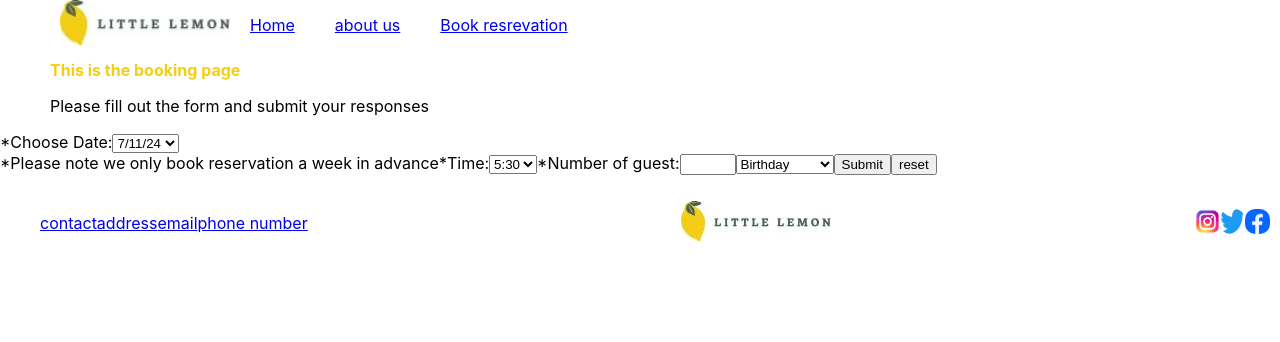
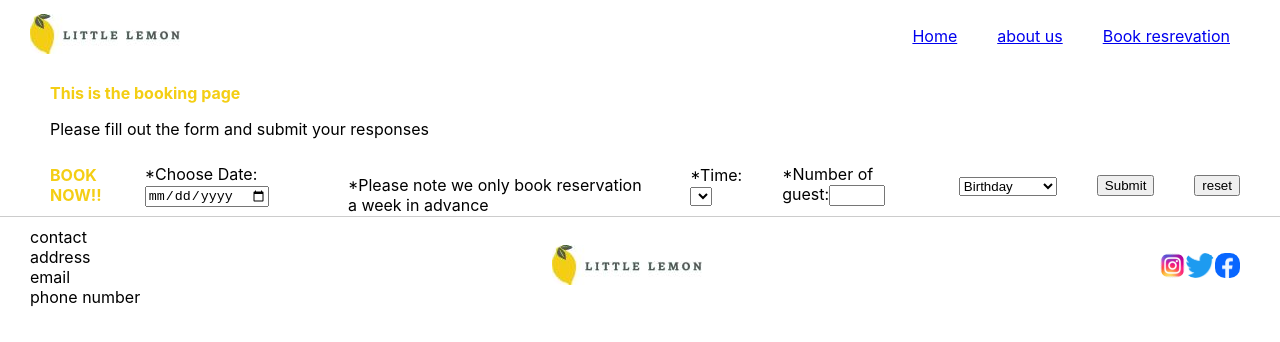
Before and after one commit to lisahry11/Little-Lemon, a React (Create React App) app: page /booking in a window 1280 px wide. Shown: the top 342 px of the page. Built offline with nearby package versions, Linux system fonts and the light colour scheme.

Commit message:
updating css navbar and footer

```diff
--- a/src/components/BookingForm.js
+++ b/src/components/BookingForm.js
@@ -1,53 +1,69 @@
 import React from "react";
 
-const BookingForm = ({ Date, Time, Amount, Occasion, handleClick, resetFunction, setDate, setTime, setAmount, setOccasion }) => {
+const BookingForm = ({ date, times, amount, occasion, selectedTime, setSelectedTime,  handleClick, resetFunction, setDate, dispatch, setAmount, setOccasion }) => {
 
     const handleSubmit = (e) => {
         e.preventDefault();
-        handleClick(); // MUST CALL FUNCTION FROM PARENT COMPONENT INSIDE FUNCTION ON CHILD
+        handleClick(e); // MUST CALL FUNCTION FROM PARENT COMPONENT INSIDE FUNCTION ON CHILD (DONT FORGET TO ADD THE EVENT OBJECT, e)
     }
 
     const handleReset = () => {
         resetFunction(); // MUST CALL FUNCTION FROM PARENT COMPONENT INSIDE FUNCTION ON CHILD
     }
 
+    const handleDateChange =(e) => {
+        const selectedDate = e.target.value;
+        setDate(selectedDate);
+        dispatch({ type: 'UPDATED_TIMES', date: selectedDate });
+
+    }
+
+    const handleTimeChange = (e) => {
+        const selectedTime = e.target.value;
+        setSelectedTime(selectedTime);
+        dispatch({ type: 'UPDATED_TIMES', time: selectedTime });
+    }
+
+    const formStyle = {
+        display: 'inline-flex',
+        alignItems: 'center',
+        justifyContent: 'center',
+        marginRight: 40,
+        gap: 40,
+
+    }
+
     return (
         <>
-            <form onSubmit={handleSubmit}>
+            <form onSubmit={handleSubmit} style={formStyle}>
+                <heading>
+                    <h1>BOOK NOW!!</h1>
+                </heading>
                 <label htmlFor="res-date">*Choose Date:
-                    <select required type="date" value={Date} onChange={(e) => setDate(e.target.value)}>
-                        <option value='7/11/24'>7/11/24</option>
-                        <option value='7/12/24'>7/12/24</option>
-                        <option value='7/13/24'>7/13/24</option>
-                        <option value='7/14/24'>7/14/24</option>
-                        <option value='7/15/24'>7/15/24</option>
-                        <option value='7/16/24'>7/16/24</option>
-                        <option value='7/17/24'>7/17/24</option>
-                    </select>
+                    <input required type="date" value={date} onChange={handleDateChange}>
+                </input>
                 </label>
                 <br />
                 *Please note we only book reservation a week in advance
                 <label htmlFor="res-time">*Time:
-                    <select required id="time" value={Time} onChange={(e) => setTime(e.target.value)}>
-                        <option value='5:30'>5:30</option>
-                        <option value='6:00'>6:00</option>
-                        <option value='6:30'>6:30</option>
-                        <option value='7:00'>7:00</option>
-                        <option value='7:30'>7:30</option>
+                    <select id="time" value={times} onChange={handleTimeChange}>
+                        {times.map((t, index) => (
+                            <option key={index} value={t}> {t}</option>
+                        ))}
                     </select>
                 </label>
                 <label htmlFor="guest">*Number of guest:
-                    <input required type="number" min={1} max={13} value={Amount} onChange={(e) => setAmount(e.target.value)} />
+                    <input required type="number" min={1} max={13} value={amount} onChange={(e) => setAmount(e.target.value)} />
                 </label>
-                <label htmlFor="occation">
-                    <select optional id="occasion" value={Occasion} onChange={(e) => setOccasion(e.target.value)}> occasion:
+                <label htmlFor="occasion">
+                    <select  id="occasion" value={occasion} onChange={(e) => setOccasion(e.target.value)}> Occasion:
                         <option value='birthday'>Birthday</option>
                         <option value='engagement'>Engagement</option>
                         <option value='annivarsary'>Annivarsary</option>
                     </select>
                 </label>
                 <button type="submit" >Submit</button>
-                <button type="reset" onClick={handleReset}>reset</button>
+                <button type="reset" data-testid='reset-button' onClick={handleReset}>reset</button>
             </form>
         </>
     );
--- a/src/components/Footer.js
+++ b/src/components/Footer.js
@@ -8,23 +8,26 @@ import facebook from "./images/facebook.png"
 
 const Footer = () => {
     return (
-        <footer>
-            <ul className='container'>
-                <span className='contact-info'>
-                    <li><a href="contact">contact</a></li>
-                    <li><a href="address">address</a></li>
-                    <li><a href="email">email</a></li>
-                    <li><a href="phone-number">phone number</a></li>
-                </span>
+        <footer className='container'>
+
+                <div className='contact-info'>
+                    <li>contact</li>
+
+                    <li>address</li>
+
+                    <li>email</li>
+
+                    <li>phone number</li>
+                </div>
                 <span className='footer-logo'>
                     <li><img src={logo} alt="little Lemon logo" ></img></li>
                 </span>
                 <span className='socials'>
                     <li><img src={instagram} alt="instagram" style={{ width: 25, height: 25 }}></img></li>
-                    <li><img src={twitter} alt="twitter" style={{ width: 25, height: 25 }}></img></li>
+                    <li><img src={twitter} alt="twitter" style={{ width: 30, height: 25 }}></img></li>
                     <li> <img src={facebook} alt="facebook" style={{ width: 25, height: 25 }}></img></li>
                 </span>
-            </ul>
+
         </footer>
     );
 }
--- a/src/components/Navigation.js
+++ b/src/components/Navigation.js
@@ -7,10 +7,12 @@ import { Link } from 'react-router-dom';
 
 function Navigation() {
     return (
-        <nav className='navbar'>
-               <span> <li >
+        <nav className='navbar-container'>
+            <span className='logo'>
+                <li >
                     <img src={logo} alt="logo" />
                 </li></span>
+            <ul className='links'>
                 <span>
                     <li >
                         <Link to="/" >Home</Link>
@@ -25,7 +27,9 @@ function Navigation() {
                     <li>
                         <Link to="/booking" >Book resrevation</Link>
                     </li>
+
                 </span>
+            </ul>
         </nav>
 
 
--- a/src/components/style/footer.css
+++ b/src/components/style/footer.css
@@ -1,37 +1,43 @@
 .container {
     display: flex;
     background-color: white;
-    padding: 10px;
     align-items: center;
     list-style-type: none;
-
+    border-top: 1px solid #ccc;
+    width: 100%;
+    padding: 10px;
 }
 
 .contact-info {
-    display: flex;
-    justify-content: space-between;
+    display: inline-block;
+
     margin-left: 20px;
-    padding: 10px 10px;
+    flex: 1; /* Allow it to grow and take available space */
 }
 
 .footer-logo {
-    display: flex;
-    margin-left: auto;
+    display: flex; /* Added display flex for alignment */
+    justify-content: center;
+    flex: 1; /* Allow it to grow and take available space */
 }
 
 .socials {
-    display: flex;
-    justify-content: space-between;
-    align-items: center;
-    margin-left: auto;
+    display: flex; /* Changed to flex for better alignment */
+    justify-content: flex-end; /* Align items to the right */
+    margin: 0 15px;
+    margin-right: 50px;
+    align-items: center; /* Align items vertically to the center */
+    flex: 1; /* Allow it to grow and take available space */
 }
+
 
 
 @media all and (max-width: 770px) {
     .contact-info {
-        display: inline-block;
+        flex: column;
         border: 1px solid black;
         margin-left: 20px;
+        padding: 10px;
     }
 
 }
--- a/src/components/style/navigation.css
+++ b/src/components/style/navigation.css
@@ -1,29 +1,35 @@
-.navbar {
-    background-color: white;
-     display: inline-flex;
+.navbar-container {
+     display: flex;
+     background-color: white;
      align-items: center;
-     justify-content: space-between;
-     padding: 0;
+     width: 100%;
+     padding: 10px;
+     list-style-type: none;
 
 }
 
-li {
+.logo {
+    margin-left: 20px;
+
+}
+
+.links {
+    display: inline-flex;
     color:black;
+    margin-left: auto;   /*makes it go to the right*/
+    margin-right: 40px;
+    justify-content: space-between;    /*Must put justify-content first then change the distance inbetween each with the margin in the next row*/
     list-style-type: none;
 }
 
-.navbar :first-child {
+.links li {
+    margin: 0 20px;
+}
 
-    margin-left: 20px;
-}
 
 @media all and (max-width: 865px) {
     .navbar {
         display: inline-block;
-        border: 1px solid black;
-        padding-right: 20px;
-        padding-bottom: 10px;
-        margin-left: 20px;
+        padding: 10px;
     }
-
 }
--- a/src/pages/BookingPage.js
+++ b/src/pages/BookingPage.js
@@ -1,50 +1,73 @@
-import React, { useState } from "react";
+import React, { useState, useReducer } from "react";
 import BookingForm from "../components/BookingForm";
 import Navigation from "../components/Navigation";
 import Footer from "../components/Footer";
 
-const BookingPage = () =>  {
 
-        const [Date, setDate] = useState('');
-        const [Time, setTime] = useState('6:00');
-        const [Amount, setAmount] = useState('4');
-        const [Occasion, setOccasion] = useState('Birthday');
+const initializeTimes =()=> []
 
-        const handleClick = (e) => {
-            e.preventDefault();
-            alert('Thank you for booking with us!');
-        }
+function updateTimes(date, action) {
+    switch (action.type) {
+        case 'UPDATED_TIMES':
+            const currentDate = new Date(action.date);
+            const dayOfTheWeek = currentDate.getDay();
+            return dayOfTheWeek === 0 || dayOfTheWeek === 6 ?
+                ['5:00', '5:30', '6:00', '6:30', '7:00', '7:30', '8:00', '8:30', '9:00', '9:30'] :
+                ['5:00', '5:30', '6:00', '6:30', '7:00', '7:30'];
 
-        const resetFunction = () => {
-            setDate('7/11/24');
-            setTime('6:00pm');
-            setAmount('4');
-            setOccasion(' ');
-            console.log('form reset')
-        }
+        case 'RESET_TIMES':
+            return initializeTimes();
+
+        default:
+            return date;
+    }
+}
+
+
+function BookingPage() {
+
+    const [date, setDate] = useState('');
+    const [times, dispatch] = useReducer(updateTimes, initializeTimes());
+    const [selectedTime, setSelectedTime]=useState('')
+    const [amount, setAmount] = useState('');
+    const [occasion, setOccasion] = useState('');
+
+
+    const handleClick = (e) => {
+        e.preventDefault();
+        alert('Thank you for booking with us!');
+    };
+
+    const resetFunction = () => {
+        setDate('');
+        dispatch({ type: 'RESET_TIMES'});
+        setAmount('');
+        setOccasion('');
+        console.log('form reset');
+    };
 
     return (
         <>
             <Navigation />
             <h1>This is the booking page</h1>
-            <p style={ {color: 'black'} }>Please fill out the form and submit your responses</p>        {/*EXAMPLE OF INLINE STYLING*/}
+            <p style={{ color: 'black' }}>Please fill out the form and submit your responses</p>        {/*EXAMPLE OF INLINE STYLING*/}
 
             <BookingForm
-                date={Date}
-                time={Time}
-                amount={Amount}
-                Occasion={Occasion}
+                date={date}
+                times={times}
+                amount={amount}
+                occasion={occasion}
                 handleClick={handleClick}
                 resetFunction={resetFunction}
-                setDate={setDate}                  /*DO NOT FORGET TO ADD SET FOR PROPS THAT NEEDS TO BE PASSED TO CHILD AS WELL*/
-                setTime={setTime}
+                setDate={setDate} /*DO NOT FORGET TO ADD SET FOR PROPS THAT NEEDS TO BE PASSED TO CHILD AS WELL*/
+                dispatch={dispatch}
+                setSelectedTime = {setSelectedTime}
+                selectedTime ={selectedTime}
                 setAmount={setAmount}
-                setOccasion={setOccasion}
-            />
-
+                setOccasion={setOccasion} />
             <Footer />
         </>
     );
-};
+}
 
 export default BookingPage;
```
Also changed, not shown: 2 other files (tests, documents, lock files or other folders). Lines whose indentation alone changed are shown as unchanged.
